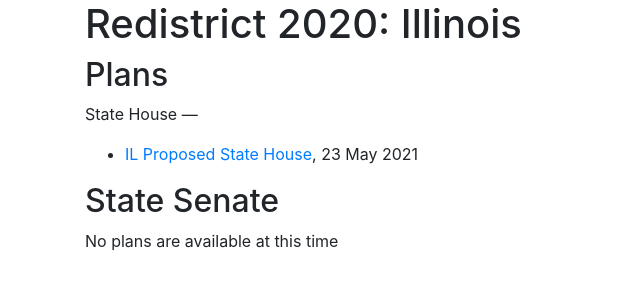
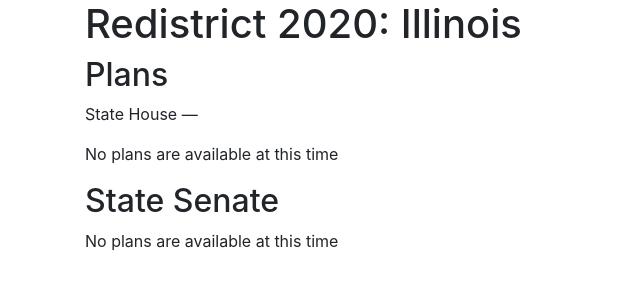
Before and after one commit to PlanScore/Redistrict2020, a Jekyll site: the page built from states/illinois.md, in a window 1280 px wide. Shown: the top 300 px of the page, without its empty margins (0-640 px from the left). Built offline with Jekyll 4.4.1, drawn with Linux system fonts in a browser that asks for light colours.

Commit message:
Update illinois.md

```diff
--- a/states/illinois.md
+++ b/states/illinois.md
@@ -9,9 +9,13 @@ State House
 ---
 {% assign state_plans = site.plans | where: "state", "Illinois" | where: "body", "State House" | sort: "date" | reverse %}
 
+{% if state_plans.length == null %}
+No plans are available at this time
+{% else %}
 {% for plan in state_plans %}
 - [{{ plan.title }}]({{ plan.url }}), {{ plan.date | date_to_string }}
 {% endfor %}
+{% endif %}
 
 State Senate
 ---
```
